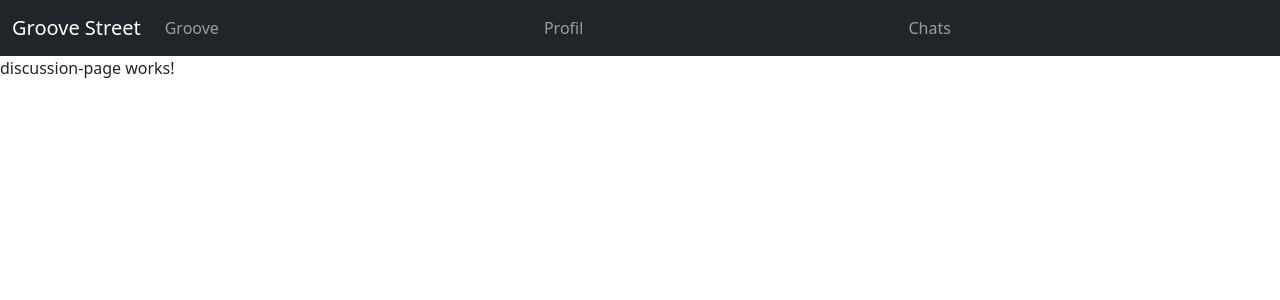
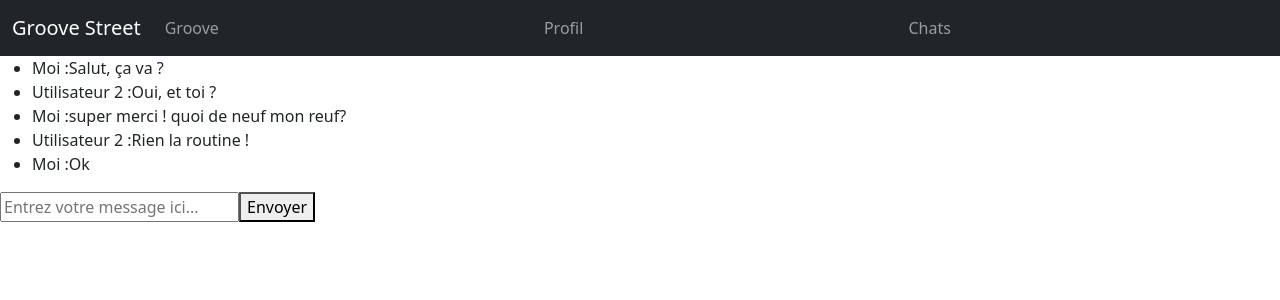
Before and after one commit to Soyendril/GrooveStreetAngular, an Angular app: page /Grooves/1 in a window 1280 px wide. Shown: the top 300 px of the page. Built offline with nearby package versions, Linux system fonts and the light colour scheme.

Commit message:
Ajout d'un peu de html pour avoir une petit rendu visuel

```diff
--- a/src/app/Pages/bio-page/bio-page.component.html
+++ b/src/app/Pages/bio-page/bio-page.component.html
@@ -1 +1,7 @@
-<p>bio-page works!</p>
+    <h1>Hello, Dre!</h1>
+    <img src="path_to_image" alt="Photo de profil" class="profile-pic">
+    <div class="profile-buttons">
+        <button><img src="path_to_settings_icon" alt="Paramètres"></button>
+        <button class="pb-camera"><img src="path_to_camera_icon" alt="Appareil photo"></button>
+        <button><img src="path_to_pencil_icon" alt="Crayon"></button>
+    </div>
--- /dev/null
+++ b/src/app/Pages/formulaire-page/formulaire-page.component.html
@@ -0,0 +1,37 @@
+<!-- *************formulaire d'inscription en plusieurs étapes************* -->
+<form id="multistepform">
+
+    <!-- barre de progression -->
+    <ul id="progressbar">
+      <li class="active">Réglages du comptes</li>
+      <li>Informations personnelles</li>
+    </ul>
+
+    <!-- champs d'informations -->
+    <fieldset id="etape1" class="fieldset">
+      <h2 class="fs-title">Créez votre compte</h2>
+
+      <!-- Première partie du Formulaire d'inscription -->
+      <h3 class="fs-subtitle">Etape 1</h3>
+      <input type="text" name="email" placeholder="Email" required/>
+      <input type="password" name="pass" placeholder="Mot de passe" required/>
+      <input type="password" name="cpass" placeholder="Confirmez votre mot de passe" required/>
+      <input type="button" name="suivant" class="suivant action-button" value="Suivant" />
+    </fieldset>
+
+     <!-- Deuxième partie du Formulaire d'inscription -->
+    <fieldset id="etape2" class="fieldset">
+      <h2 class="fs-title">Informations Personnelles</h2>
+      <h3 class="fs-subtitle">Etape 2</h3>
+      <input type="text" name="firstname" placeholder="Prénom" required/>
+      <input type="text" name="lastname" placeholder="Nom" required/>
+      <input type="text" name="username" placeholder="Pseudonyme" required/>
+      <input type="tel" id="phone" name="phone" placeholder="Numéro de Telephone" pattern="[0-9]{10}" required />
+      <input type="button" name="previous" class="previous action-button" value="Precedent" />
+      <a href="" class="submit action-button" target="_top">S'inscrire</a>
+    </fieldset>
+
+
+  </form>
+   <!-- UTILISATION DU SCRIPT JS -->
+  <script src ="JS/Formulaire.js"></script>
--- a/src/app/Pages/homepage/homepage.component.html
+++ b/src/app/Pages/homepage/homepage.component.html
@@ -1 +1,9 @@
-<p>homepage works!</p>
+<div id="accueil">
+    <div id="titre">
+        <img src="/images/logosite.png" id="logosite" alt="Groove Street">
+        <h1>Groove Street</h1>
+        <h2>Rencontre entre musiciens</h2>
+    </div>
+    <a><button>Login</button></a>
+    <a><button>Sign up</button></a>
+</div>
--- a/src/app/Pages/messages-page/discussion-page/discussion-page.component.html
+++ b/src/app/Pages/messages-page/discussion-page/discussion-page.component.html
@@ -1 +1,33 @@
-<p>discussion-page works!</p>
+    <div class="wrapper">
+        <div class="messages">
+          <ul>
+            <li class="user">
+              <span class="user">Moi :</span>
+              <span class="message_user">Salut, ça va ?</span>
+            </li>
+            <li class="other-user">
+              <span class="other_user">Utilisateur 2 :</span>
+              <span class="message_other_user">Oui, et toi ?</span>
+            </li>
+            <li>
+                <span class="user">Moi :</span>
+                <span class="message">super merci ! quoi de neuf mon reuf?</span>
+            </li>
+            <li>
+                <span class="other_user">Utilisateur 2 :</span>
+                <span class="message">Rien la routine !</span>
+            </li>
+            <li>
+                <span class="user">Moi :</span>
+                <span class="message">Ok</span>
+            </li>
+
+          </ul>
+        </div>
+        <div class="input">
+          <form>
+            <input type="text" placeholder="Entrez votre message ici...">
+            <button class ='Envoyer'>Envoyer</button>
+          </form>
+        </div>
+      </div>
--- a/src/app/app.module.ts
+++ b/src/app/app.module.ts
@@ -14,6 +14,7 @@ import { AjoutPhotoPageComponent } from './Pages/ajout-photo-page/ajout-photo-pa
 import { NavbarComponent } from './Commons/navbar/navbar.component';
 import { ProfilPersonnePageComponent } from './Pages/profil-personne-page/profil-personne-page.component';
 import { BioPageComponent } from './Pages/bio-page/bio-page.component';
+import { FormulairePageComponent } from './Pages/formulaire-page/formulaire-page.component';
 
 @NgModule({
   declarations: [
@@ -26,7 +27,8 @@ import { BioPageComponent } from './Pages/bio-page/bio-page.component';
     AjoutPhotoPageComponent,
     NavbarComponent,
     ProfilPersonnePageComponent,
-    BioPageComponent
+    BioPageComponent,
+    FormulairePageComponent
   ],
   imports: [
     BrowserModule,
```
Also changed, not shown: src/app/Pages/formulaire-page/formulaire-page.component.ts (added, +10 -0 lines), src/app/Pages/formulaire-page/formulaire-page.component.css (added), 1 other file (tests, documents, lock files or other folders).
